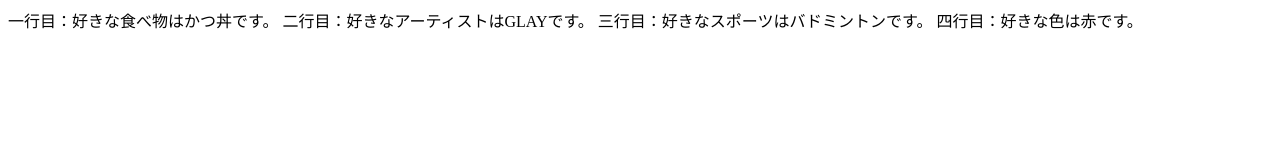
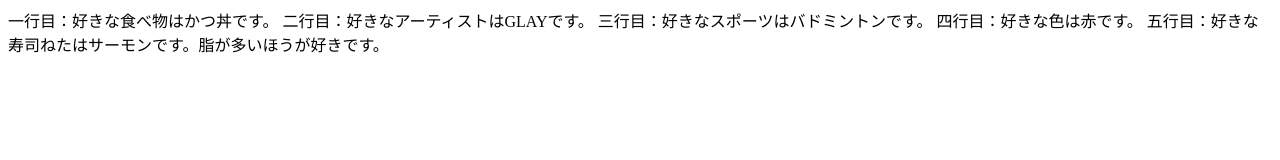
Before and after one commit to Hideriaru/ju0329, a plain HTML site: page index.html in a window 1280 px wide. Drawn offline with Linux system fonts and the light colour scheme.

Commit message:
寿司ネタ追加

```diff
--- a/index.html
+++ b/index.html
@@ -5,5 +5,6 @@
 	二行目：好きなアーティストはGLAYです。
 	三行目：好きなスポーツはバドミントンです。
 	四行目：好きな色は赤です。
+	五行目：好きな寿司ねたはサーモンです。脂が多いほうが好きです。
 </body>
 </html>
```
